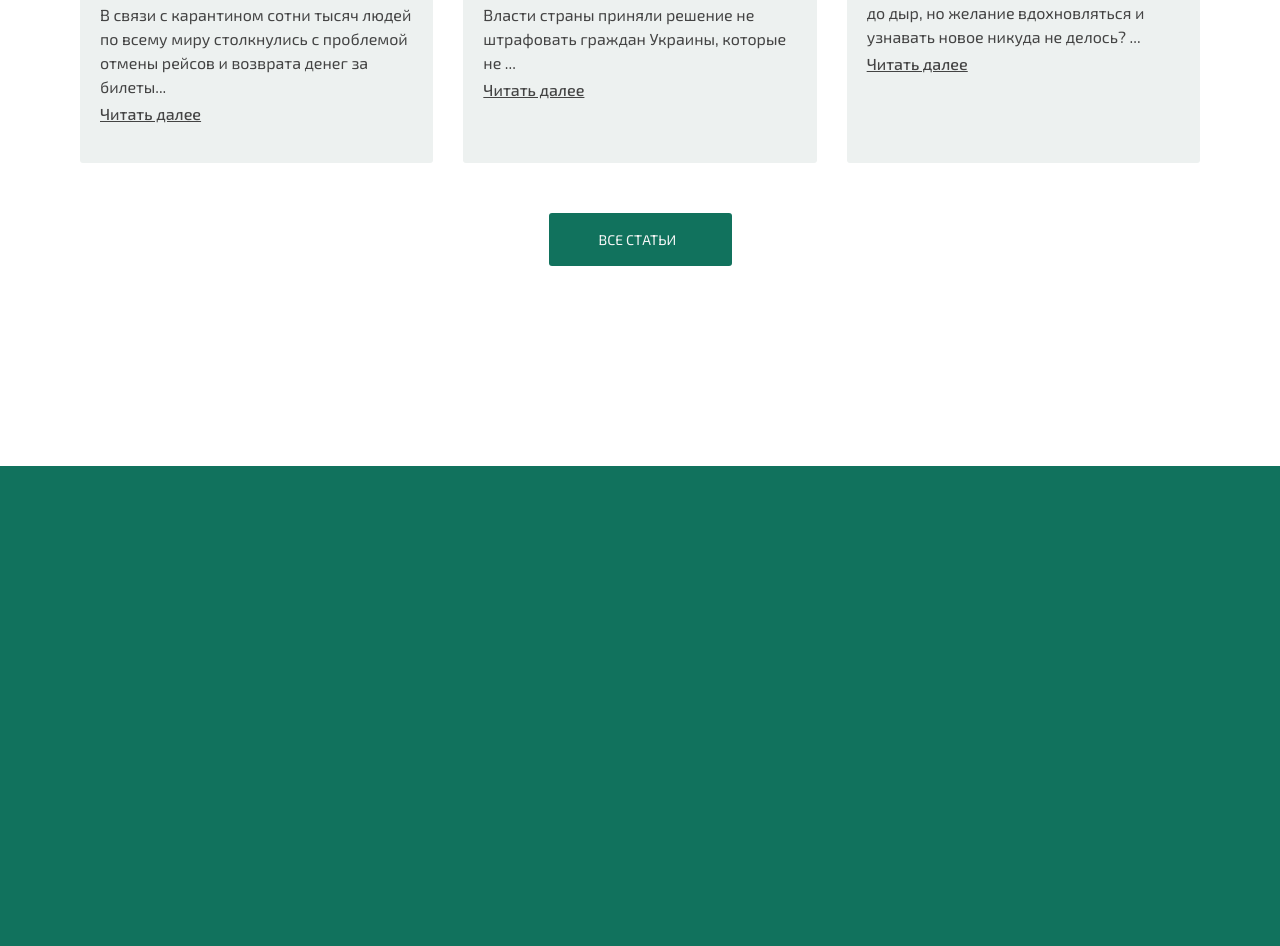
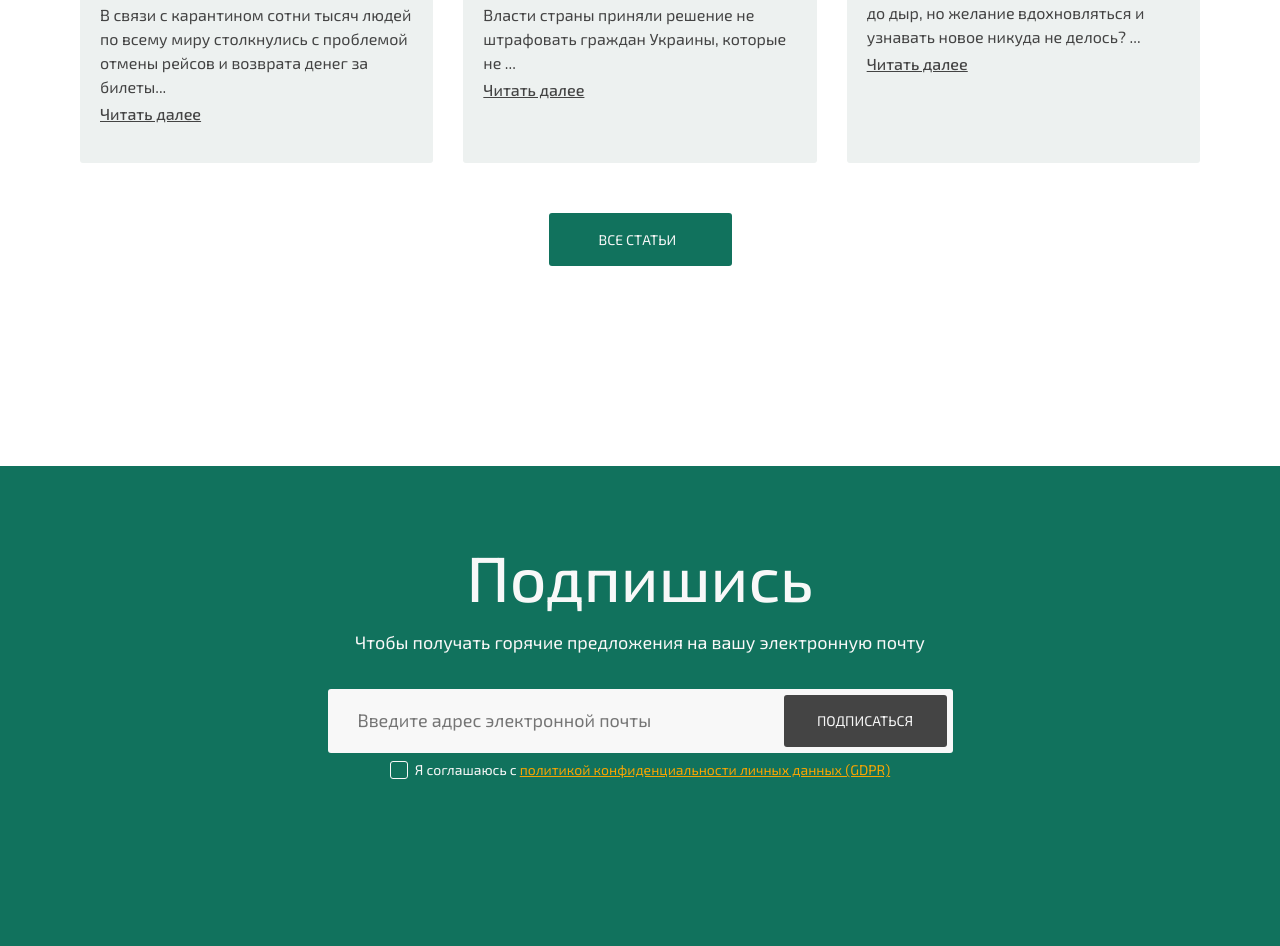
Before and after one commit to ssssheva/megatur, a website: page #src/index.html in a window 1280 px wide. Shown: the part 3185-4131 px from the top of the page. Before the commit the page ends 3651 px from the top, so only its background shows below. Drawn offline with nearby package versions, Linux system fonts and the light colour scheme; files that its build step writes are made by us from their sources; files whose address does not match are found by name.

Commit message:
checkbox

```diff
--- /dev/null
+++ b/#src/_post.html
@@ -0,0 +1,25 @@
+<div class="post">
+	<div class="post-content">
+		<div class="post-header">Подпишись</div>
+		<div class="post-text"> Чтобы получать горячие предложения на вашу электронную почту</div>
+		<div class="post-input">
+			<div class="post-input__entry">
+				<input autocomplete="off" type="text" name="form[]" placeholder="Введите адрес электронной почты
+				" class="input" />
+			</div>
+			<div class="post-input__button">
+				<a class="post-input-button__link" href="">Подписаться</a>
+			</div>
+		</div>
+		<div class="post-agree">
+			<div class="checkbox-container">
+				<input type="checkbox" name="post" value="yes" class="post-agree-cell__checkbox">
+				<label for="post"></label>
+			</div>
+			<div class="post-agree__cell">Я соглашаюсь с</div>
+			<div class="post-agree__text">
+				политикой конфиденциальности личных данных (GDPR)
+			</div>
+		</div>
+	</div>
+</div>
--- a/#src/index.html
+++ b/#src/index.html
@@ -94,6 +94,7 @@
 		</div>
 	</div>
 	@@include("_blog.html")
+	@@include("_post.html")
 	<script src="https://code.jquery.com/jquery-3.5.1.min.js"></script>
 	<script src="js/script.min.js"></script>
 </body>
--- /dev/null
+++ b/#src/scss/post.scss
@@ -0,0 +1,119 @@
+.post {
+	height: 400px;
+}
+
+.post-content {
+	padding: 0 80px;
+	text-align: center;
+}
+
+.post-header {
+	font-family: Exo 2;
+	font-weight: 500;
+	font-size: 64px;
+	line-height: 62px;
+	color: #f8f8f8;
+	margin-top: 80px;
+}
+
+.post-text {
+	font-family: Exo 2;
+	font-size: 18px;
+	line-height: 28px;
+	color: #f8f8f8;
+	margin: 20px 0 33px 0;
+}
+
+.post-input {
+	width: 625px;
+	background-color: #f8f8f8;
+	display: flex;
+	justify-content: space-between;
+	border-radius: 3px;
+	margin: 0 auto;
+}
+.post-input__entry {
+	width: 294px;
+	margin: 20px 0 0 30px;
+}
+.input {
+	width: 100%;
+	display: block;
+	font-family: Exo 2;
+	font-size: 18px;
+	line-height: 22px;
+	color: #777777;
+	background-color: #f8f8f8;
+}
+
+.post-input__button {
+	margin: 0 auto;
+	background-color: #444444;
+	border-radius: 3px;
+	width: 163px;
+	height: 52px;
+	margin: 6px 6px 6px 0;
+}
+
+.post-input-button__link {
+	display: inline-block;
+	cursor: pointer;
+	user-select: none;
+	font-weight: 400;
+	line-height: 1.6;
+	text-transform: uppercase;
+	margin: 15px 0;
+}
+
+.post-agree {
+	display: flex;
+	justify-content: center;
+}
+
+.post-agree-cell__checkbox {
+	position: absolute;
+	z-index: -1;
+	opacity: 0;
+}
+.post-agree-cell__checkbox + label {
+	display: inline-flex;
+	align-items: center;
+	user-select: none;
+}
+.post-agree-cell__checkbox + label::before {
+	content: "";
+	display: inline-block;
+	width: 18px;
+	height: 18px;
+	flex-shrink: 0;
+	flex-grow: 0;
+	border: 1px solid #f8f8f8;
+	border-radius: 3px;
+	margin-right: 0.5em;
+	background-repeat: no-repeat;
+	background-position: center center;
+	background-size: 50% 50%;
+}
+.post-agree-cell__checkbox:checked + label::before {
+	border-color: #f8a502;
+	background-color: #f8a502;
+	background-image: url("../img/check.svg");
+}
+
+.post-agree-cell__checkbox:not(:disabled):not(:checked) + label:hover::before {
+	border-color: #f8a502;
+}
+.post-agree__cell {
+	font-family: Exo 2;
+	font-size: 14px;
+	line-height: 17px;
+	color: #f8f8f8;
+}
+.post-agree__text {
+	font-family: Exo 2;
+	font-size: 14px;
+	line-height: 17px;
+	color: #f8a502;
+	text-decoration: underline;
+	padding-left: 3px;
+}
--- a/#src/scss/slick.scss
+++ b/#src/scss/slick.scss
@@ -182,3 +182,6 @@
 	text-transform: uppercase;
 	margin: 16px 0 0 42px;
 }
+.post-agree {
+	margin-top: 8px;
+}
--- a/#src/scss/style.scss
+++ b/#src/scss/style.scss
@@ -11,6 +11,7 @@
 @import "fonts";
 @import "slick";
 @import "blog";
+@import "post";
 $fontfamily: "Exo 2";
 //<ПЕРЕМЕННЫЕ>
 $minwidth: 320px;
```
Also changed, not shown: megatur/index.html (+25 -0 lines), #src/img/check.svg (added), megatur/css/style.css, megatur/css/style.min.css, megatur/img/check.svg (added).
